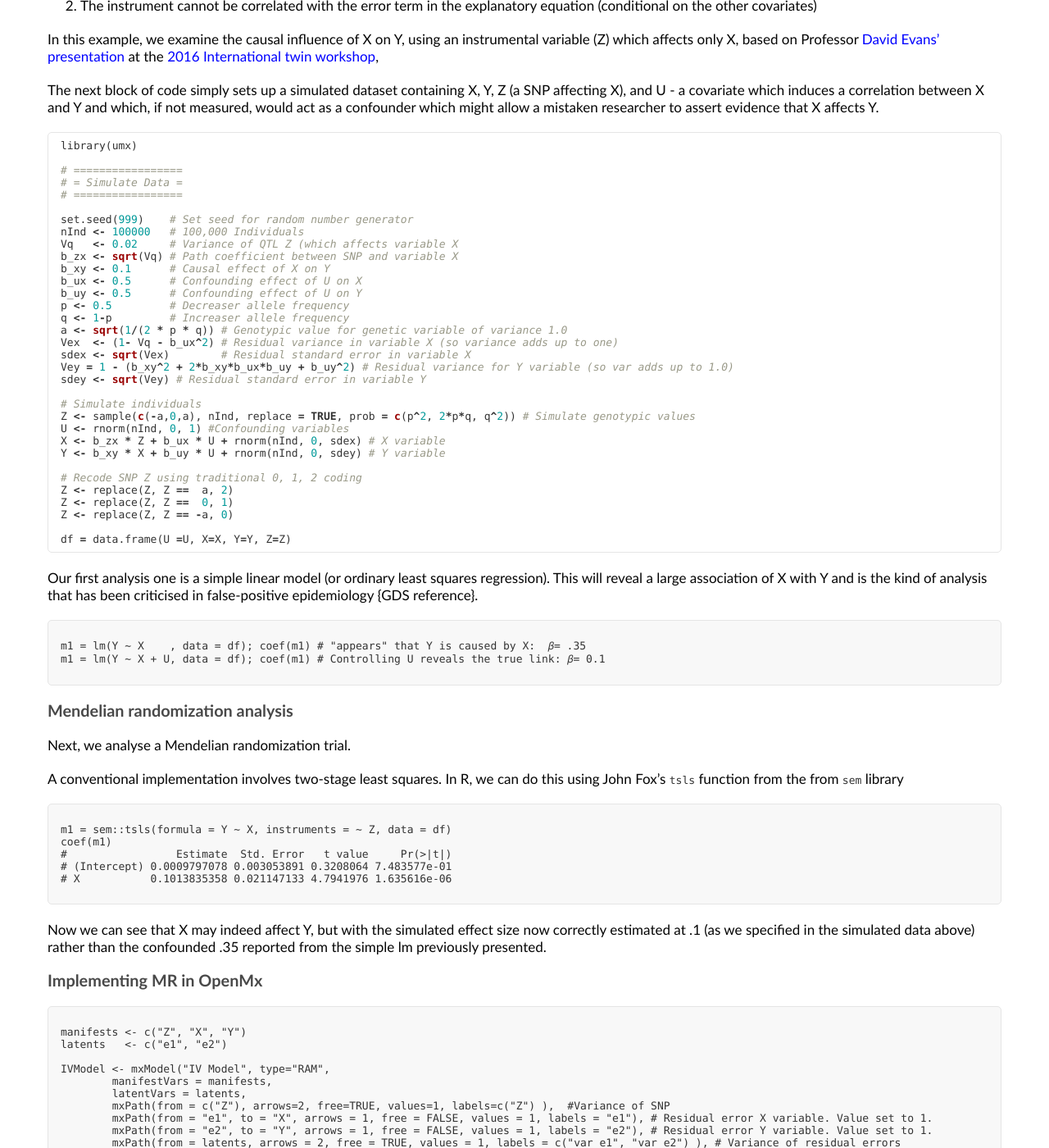
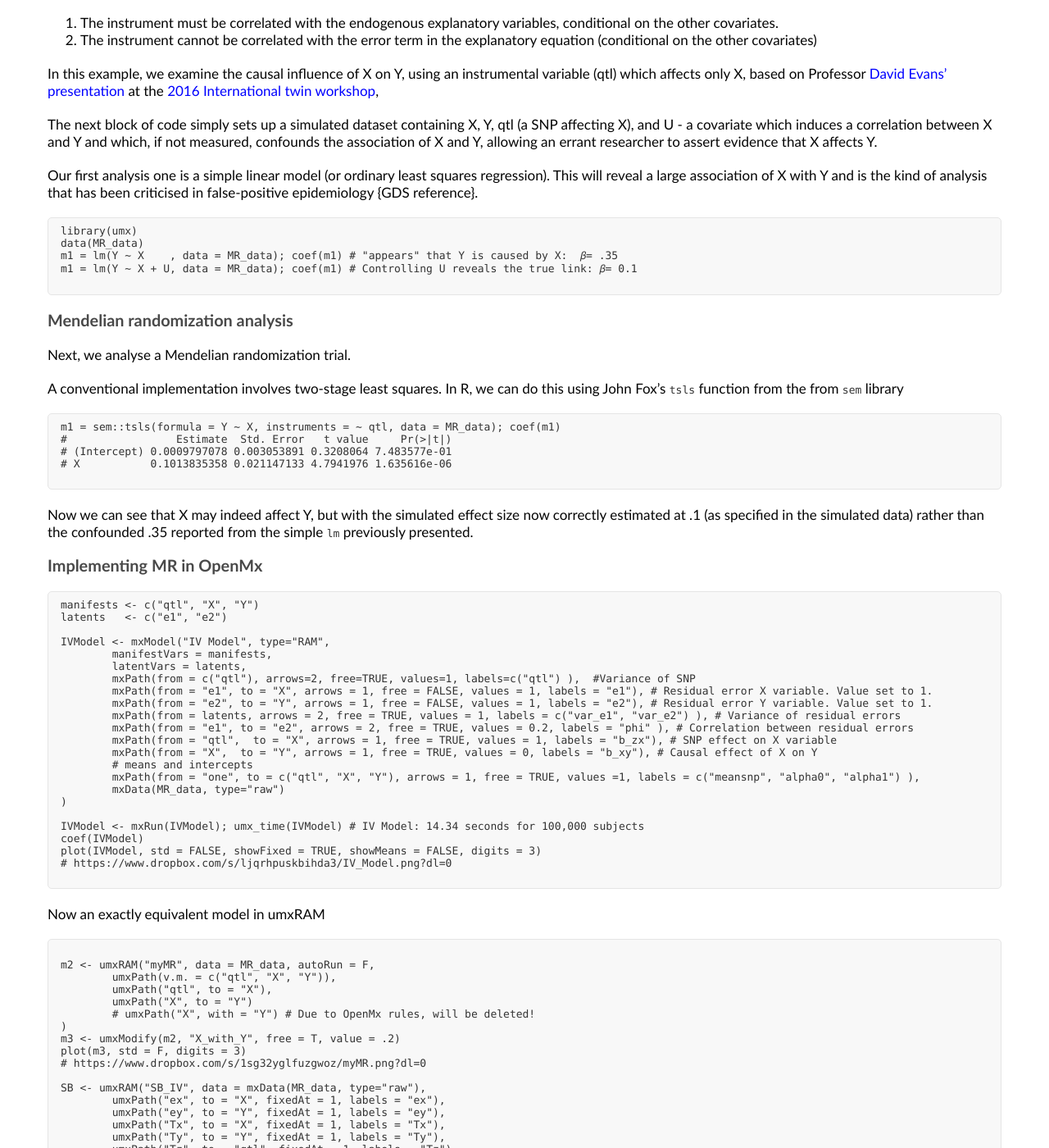
Before and after one commit to tbates/tbates.github.io, a Jekyll site: the page built from _posts/1970-09-13-models-IV.markdown, in a window 1280 px wide and 1400 px high, scrolled down 807 px. Shown: the whole window at 82% size. Built offline with Jekyll 4.4.1, drawn with Linux system fonts in a browser that asks for light colours; some of the changed text lies outside the part shown.

Commit message:
use built-in data

````diff
--- a/_posts/1970-09-13-models-IV.markdown
+++ b/_posts/1970-09-13-models-IV.markdown
@@ -8,12 +8,12 @@ categories: models
 
 ### This is not finished: e-mail me to prioritise this page if you want it sooner.
 
-IV [Instrumental variable](https://en.wikipedia.org/wiki/Instrumental_variable) analyses are widely used in fields as diverse as [economics], and [genetic epidemiology]. This page shows how to implement these analyses in `OpenMx` and `umx`.
+IV [Instrumental variable](https://en.wikipedia.org/wiki/Instrumental_variable) analyses are widely used in fields as diverse as [economics], and [genetic epidemiology]. This page shows how to implement these analyses in `umx` and `OpenMx`.
 
-IV analyses allow us to estimate causal relationships when confounding is likely but controlled experiments are not feasible [1]
+IV analyses allow the estimation of causal relationships when confounding is likely but controlled experiments are not feasible. This ubiquitous situation has lead to many non-replicable findings driven by unmeasured or excluded confounders (Ioannidis, 2012).
 
 ### Motivation: linear regression can be misleading
-Consider some explanatory equation e.g. `Y ~ 𝛽×X + ε`. As a scientific construct, this is interpreted as the causal claim that X plays a causal role in Y, revealed in these data (one could prevaricate about cause, but scientists). If, however covariates are correlated with the error terms, ordinary least squares regression produces biased and inconsistent estimates.[2]
+Consider some explanatory equation e.g. `Y ~ 𝛽×X + ε`. As a scientific construct, this is interpreted as the causal claim that X plays a causal role in Y, revealed in these data. Some scientists prevaricate about the word cause, but if the relation is not causal, the equation is ambiguous at best, at worst terribly misleading. We seek conditions that allow us to validly interpret significant estimates of 𝛽 as support for a causal role of `X` If, however covariates are correlated with the error terms, ordinary least squares regression produces biased and inconsistent estimates.[2]
 
 Such correlation with error occurs when:
 
@@ -34,52 +34,17 @@ In linear models, there are two main requirements for using an IV:
 2. The instrument cannot be correlated with the error term in the explanatory equation (conditional on the other covariates)
 
 
-In this example, we examine the causal influence of X on Y, using an instrumental variable (Z) which affects only X, based on Professor [David Evans'](http://www.di.uq.edu.au/professor-david-evans) [presentation]() at the [2016 International twin workshop](),
+In this example, we examine the causal influence of X on Y, using an instrumental variable (qtl) which affects only X, based on Professor [David Evans'](http://www.di.uq.edu.au/professor-david-evans) [presentation]() at the [2016 International twin workshop](),
 
-The next block of code simply sets up a simulated dataset containing X, Y, Z (a SNP affecting X), and U - a covariate which induces a correlation between X and Y and which, if not measured, would act as a confounder which might allow a mistaken researcher to assert evidence that X affects Y.
-
-```r
-library(umx)
-
-# =================
-# = Simulate Data =
-# =================
-
-set.seed(999)    # Set seed for random number generator
-nInd <- 100000   # 100,000 Individuals
-Vq   <- 0.02     # Variance of QTL Z (which affects variable X
-b_zx <- sqrt(Vq) # Path coefficient between SNP and variable X
-b_xy <- 0.1      # Causal effect of X on Y
-b_ux <- 0.5      # Confounding effect of U on X
-b_uy <- 0.5      # Confounding effect of U on Y
-p <- 0.5         # Decreaser allele frequency
-q <- 1-p         # Increaser allele frequency
-a <- sqrt(1/(2 * p * q)) # Genotypic value for genetic variable of variance 1.0
-Vex  <- (1- Vq - b_ux^2) # Residual variance in variable X (so variance adds up to one)
-sdex <- sqrt(Vex)        # Residual standard error in variable X
-Vey = 1 - (b_xy^2 + 2*b_xy*b_ux*b_uy + b_uy^2) # Residual variance for Y variable (so var adds up to 1.0)
-sdey <- sqrt(Vey) # Residual standard error in variable Y
-
-# Simulate individuals
-Z <- sample(c(-a,0,a), nInd, replace = TRUE, prob = c(p^2, 2*p*q, q^2)) # Simulate genotypic values
-U <- rnorm(nInd, 0, 1) #Confounding variables
-X <- b_zx * Z + b_ux * U + rnorm(nInd, 0, sdex) # X variable
-Y <- b_xy * X + b_uy * U + rnorm(nInd, 0, sdey) # Y variable
-
-# Recode SNP Z using traditional 0, 1, 2 coding
-Z <- replace(Z, Z ==  a, 2)
-Z <- replace(Z, Z ==  0, 1)
-Z <- replace(Z, Z == -a, 0)
-
-df = data.frame(U =U, X=X, Y=Y, Z=Z)
-```
+The next block of code simply sets up a simulated dataset containing X, Y, qtl (a SNP affecting X), and U - a covariate which induces a correlation between X and Y and which, if not measured, confounds the association of X and Y, allowing an errant researcher to assert evidence that X affects Y.
 
 Our first analysis one is a simple linear model (or ordinary least squares regression). This will reveal a large association of X with Y and is the kind of analysis that has been criticised in false-positive epidemiology {GDS reference}.
 
 ```splus
-
-m1 = lm(Y ~ X    , data = df); coef(m1) # "appears" that Y is caused by X:  𝛽= .35
-m1 = lm(Y ~ X + U, data = df); coef(m1) # Controlling U reveals the true link: 𝛽= 0.1
+library(umx)
+data(MR_data)
+m1 = lm(Y ~ X    , data = MR_data); coef(m1) # "appears" that Y is caused by X:  𝛽= .35
+m1 = lm(Y ~ X + U, data = MR_data); coef(m1) # Controlling U reveals the true link: 𝛽= 0.1
 
 ```
 
@@ -90,43 +55,39 @@ Next, we analyse a Mendelian randomization trial.
 A conventional implementation involves two-stage least squares. In R, we can do this using John Fox's `tsls` function from the from `sem` library
 
 ```splus
-
-m1 = sem::tsls(formula = Y ~ X, instruments = ~ Z, data = df)
-coef(m1)
+m1 = sem::tsls(formula = Y ~ X, instruments = ~ qtl, data = MR_data); coef(m1)
 #                 Estimate  Std. Error   t value     Pr(>|t|)
 # (Intercept) 0.0009797078 0.003053891 0.3208064 7.483577e-01
 # X           0.1013835358 0.021147133 4.7941976 1.635616e-06
 
 ```
 
-Now we can see that X may indeed affect Y, but with the simulated effect size now correctly estimated at .1 (as we specified in the simulated data above) rather than the confounded .35 reported from the simple lm previously presented.
-
+Now we can see that X may indeed affect Y, but with the simulated effect size now correctly estimated at .1 (as specified in the simulated data) rather than the confounded .35 reported from the simple `lm` previously presented.
 
 ### Implementing MR in OpenMx
 
 ```splus
-
-manifests <- c("Z", "X", "Y")
+manifests <- c("qtl", "X", "Y")
 latents   <- c("e1", "e2")
 
 IVModel <- mxModel("IV Model", type="RAM",
 	manifestVars = manifests,
 	latentVars = latents,
-	mxPath(from = c("Z"), arrows=2, free=TRUE, values=1, labels=c("Z") ),  #Variance of SNP
+	mxPath(from = c("qtl"), arrows=2, free=TRUE, values=1, labels=c("qtl") ),  #Variance of SNP
 	mxPath(from = "e1", to = "X", arrows = 1, free = FALSE, values = 1, labels = "e1"), # Residual error X variable. Value set to 1.
 	mxPath(from = "e2", to = "Y", arrows = 1, free = FALSE, values = 1, labels = "e2"), # Residual error Y variable. Value set to 1.
 	mxPath(from = latents, arrows = 2, free = TRUE, values = 1, labels = c("var_e1", "var_e2") ), # Variance of residual errors
 	mxPath(from = "e1", to = "e2", arrows = 2, free = TRUE, values = 0.2, labels = "phi" ), # Correlation between residual errors
-	mxPath(from = "Z",  to = "X", arrows = 1, free = TRUE, values = 1, labels = "b_zx"), # SNP effect on X variable
+	mxPath(from = "qtl",  to = "X", arrows = 1, free = TRUE, values = 1, labels = "b_zx"), # SNP effect on X variable
 	mxPath(from = "X",  to = "Y", arrows = 1, free = TRUE, values = 0, labels = "b_xy"), # Causal effect of X on Y
 	# means and intercepts
-	mxPath(from = "one", to = c("Z", "X", "Y"), arrows = 1, free = TRUE, values =1, labels = c("meansnp", "alpha0", "alpha1") ),
-	mxData(df, type="raw")
+	mxPath(from = "one", to = c("qtl", "X", "Y"), arrows = 1, free = TRUE, values =1, labels = c("meansnp", "alpha0", "alpha1") ),
+	mxData(MR_data, type="raw")
 )
 
-IVRegFit <- mxRun(IVModel); umx_time(IVRegFit)# IV Model: 14.34 seconds for 100,000 subjects
-coef(IVRegFit)
-plot(IVRegFit, std = F, showFixed = T, showMeans = F, digits = 3)
+IVModel <- mxRun(IVModel); umx_time(IVModel) # IV Model: 14.34 seconds for 100,000 subjects
+coef(IVModel)
+plot(IVModel, std = FALSE, showFixed = TRUE, showMeans = FALSE, digits = 3)
 # https://www.dropbox.com/s/ljqrhpuskbihda3/IV_Model.png?dl=0
 
 ```
@@ -135,9 +96,9 @@ Now an exactly equivalent model in umxRAM
 
 ```splus
 
-m2 <- umxRAM("myMR", data = df, autoRun = F,
-	umxPath(v.m. = c("Z", "X", "Y")),
-	umxPath("Z", to = "X"),
+m2 <- umxRAM("myMR", data = MR_data, autoRun = F,
+	umxPath(v.m. = c("qtl", "X", "Y")),
+	umxPath("qtl", to = "X"),
 	umxPath("X", to = "Y")
 	# umxPath("X", with = "Y") # Due to OpenMx rules, will be deleted!
 )
@@ -145,20 +106,22 @@ m3 <- umxModify(m2, "X_with_Y", free = T, value = .2)
 plot(m3, std = F, digits = 3)
 # https://www.dropbox.com/s/1sg32yglfuzgwoz/myMR.png?dl=0
 
-SB <- umxRAM("SB_IV", data = mxData(df, type="raw"),
+SB <- umxRAM("SB_IV", data = mxData(MR_data, type="raw"),
 	umxPath("ex", to = "X", fixedAt = 1, labels = "ex"),
 	umxPath("ey", to = "Y", fixedAt = 1, labels = "ey"),
 	umxPath("Tx", to = "X", fixedAt = 1, labels = "Tx"),
 	umxPath("Ty", to = "Y", fixedAt = 1, labels = "Ty"),
-	umxPath("Tz", to = "Z", fixedAt = 1, labels = "Tz"),
+	umxPath("Tz", to = "qtl", fixedAt = 1, labels = "Tz"),
 	umxPath("ex", with = "ey", values = 0.2, labels = "phi"),
 	umxPath("Tz",  to = "Tx", labels = "b_zx"),
 	umxPath("Tx",  to = "Ty", labels = "b_xy"),
 	umxPath(var = c("Tx", "Ty", "Tz", "ex", "ey"), values = 1),
-	umxPath(means = c("Z", "X", "Y"))
+	umxPath(means = c("qtl", "X", "Y"))
 )
 
 plot(SB, std = F, showFixed = T, digits = 3)
 umxCompare(SB, m3)
 
 ```
+
+Ioannidis, J. P. (2012). Why Science Is Not Necessarily Self-Correcting. *Perspect Psychol Sci*, **7**, 645-654. doi:10.1177/1745691612464056
````
